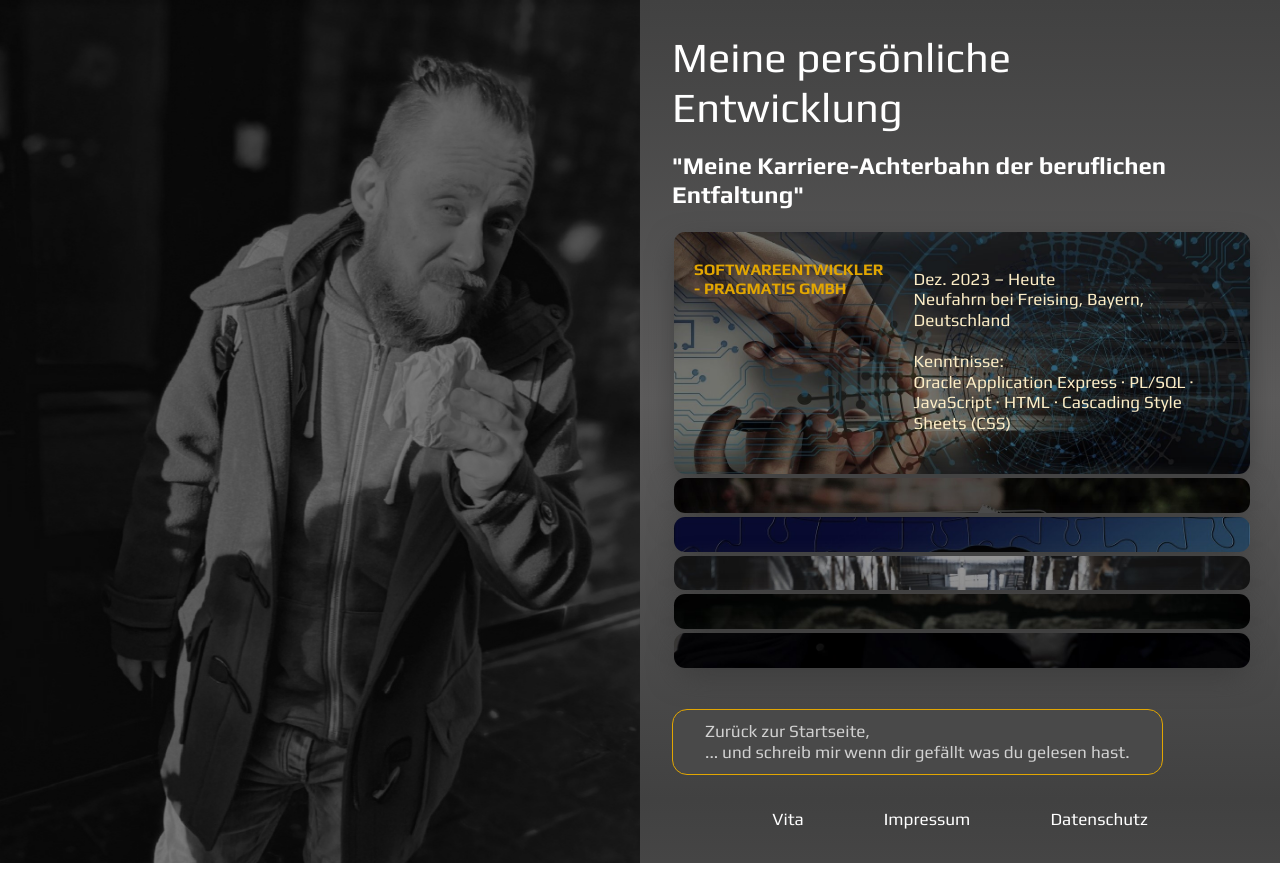
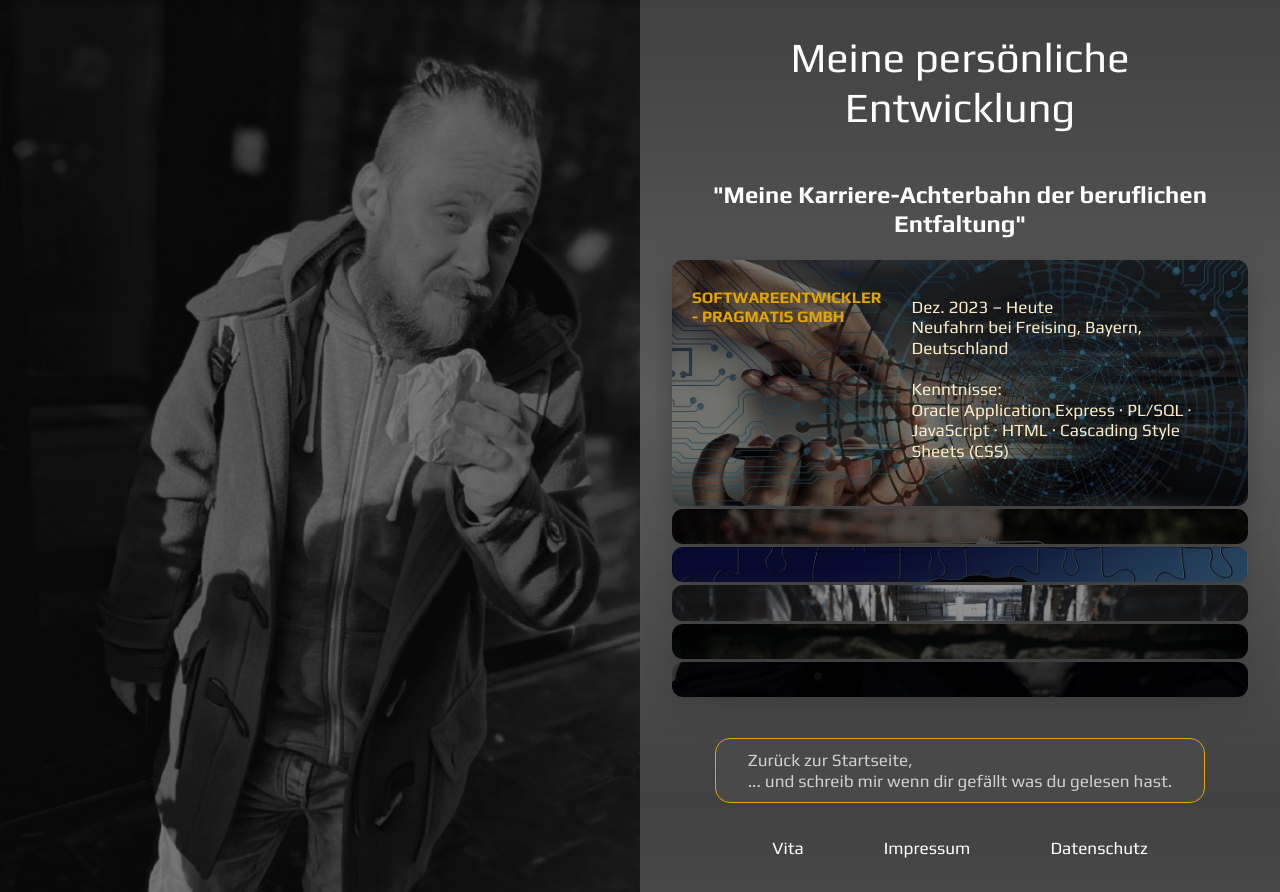
Before and after one commit to philosophiedeluxe/my_homepage, a plain HTML site: page vita.html in a window 1280 px wide. Before the commit the page ends 863 px from the top, so only its background shows below. Drawn offline with Linux system fonts and the light colour scheme.

Commit message:
text-align: left;
text-align: left;

```diff
--- a/style.css
+++ b/style.css
@@ -83,7 +83,7 @@
     flex-direction: column;
     justify-content: space-between;
     align-items: center;
-    text-align: left;
+    text-align: center;
     padding: 2rem;
     padding-bottom: 1rem;
     line-height: 1.2;
@@ -183,6 +183,7 @@
     border-radius: 15px;
     border: 1px solid rgb(226, 166, 1);
     transition: 0.25s all ease-in-out;
+    text-align: left;
   }
 
   .button:hover {
@@ -233,20 +234,23 @@
   display: flex;
   flex-wrap: nowrap;
   flex-direction: column;
+  align-items: center;
 }
 
 .card {
   width: 100%; /* Anpassung hier: Breite der Karte auf 100% setzen */
+  max-width: 700px;
   height: 100px;
   background-size: cover;
   cursor: pointer;
   overflow: hidden;
   border-radius: 0.7rem;
-  margin: 2px;
+  margin: 1.5px;
   display: flex;
   align-items: flex-end;
   transition: .6s cubic-bezier(.28,-0.03,0,.99);
   box-shadow: 0px 10px 30px -5px rgb(58, 58, 58);
+  text-align: left;
 }
 
 .card > .row {
@@ -257,24 +261,11 @@
   margin-top: 7px;
   margin-left: 10px;
 }
-/*
-.card > .row > .icon {
-  background: rgb(61, 61, 61);
-  color: rgb(255, 255, 255);
-  border-radius: 50%;
-  border: 1px solid rgb(226, 166, 1);
-  width: 30px;
-  height: 30px;
-  display: flex;
-  justify-content: center;
-  align-items: center;
-}
-*/
+
 .card > .row > .description {
   display: flex;
   justify-content: center;
   flex-direction: row;
-
   height: 90%;
   opacity: 0;
   transform: translateY(0px);
--- a/vita.html
+++ b/vita.html
@@ -44,14 +44,13 @@
 
 									<h1>Meine persönliche Entwicklung</h1>
 
-									<h2>"Meine Karriere-Achterbahn der beruflichen Entfaltung"</h2>
+									<h2><br>"Meine Karriere-Achterbahn der beruflichen Entfaltung"</h2>
 
 									<div class="wrapper">
 										<div class="slide_container">
 											<input type="radio" name="slide" id="c1" checked>
 											<label for="c1" class="card">
 												<div class="row">
-													<!--<div class="icon">1</div>-->
 													<div class="description">
 														<h4>Softwareentwickler - Pragmatis GmbH</h4>
 														<p>Dez. 2023 – Heute
@@ -67,7 +66,6 @@
 											<input type="radio" name="slide" id="c2" >
 											<label for="c2" class="card">
 												<div class="row">
-													<!--<div class="icon">2</div>-->
 													<div class="description">
 														<h4>Praktikum Softwareentwickler - <br>
 															Europa Möbel-Verbund GmbH & Co. KG</h4>
@@ -87,7 +85,6 @@
 											<input type="radio" name="slide" id="c3" >
 											<label for="c3" class="card">
 												<div class="row">
-													<!--<div class="icon">3</div>-->
 													<div class="description">
 														<h4>Ausbildung Fachinformatiker Anwendungsentwicklung - <br>
 															WBS GRUPPE</h4>
@@ -107,7 +104,6 @@
 											<input type="radio" name="slide" id="c4" >
 											<label for="c4" class="card">
 												<div class="row">
-													<!--<div class="icon">4</div>-->
 													<div class="description">
 														<h4>Purchasing - <br>
 															Munich Airport Marriott Hotel</h4>
@@ -125,7 +121,6 @@
 											<input type="radio" name="slide" id="c5" >
 											<label for="c5" class="card">
 												<div class="row">
-													<!--<div class="icon">5</div>-->
 													<div class="description">
 														<h4>Gastronomielaufbahn - <br>
 															Munich Airport Marriott Hotel</h4>
@@ -146,7 +141,6 @@
 											<input type="radio" name="slide" id="c6" >
 											<label for="c6" class="card">
 												<div class="row">
-													<!--<div class="icon">5</div>-->
 													<div class="description">
 														<h4>Zertifikate</h4>
 														<p>2021 – 2023<br>
```
